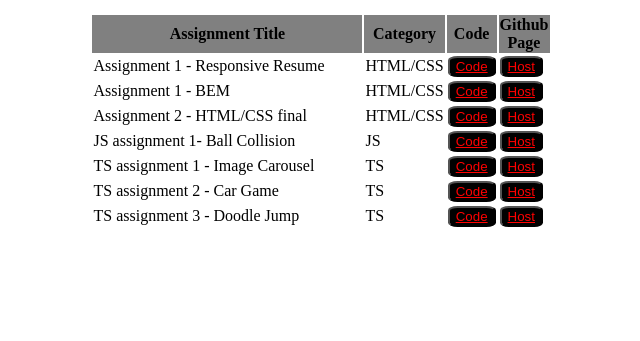
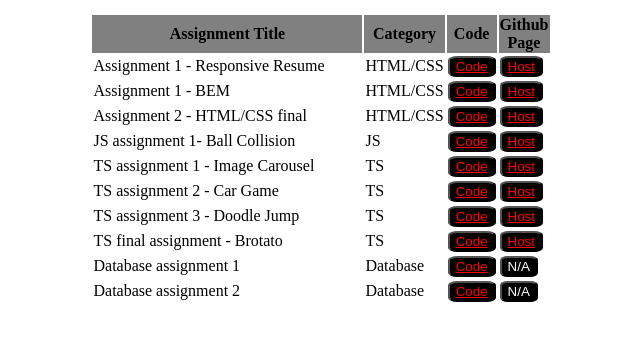
Before and after one commit to kalexrt/LF_Fellowship_Assignment, a plain HTML site: page index.html in a window 1280 px wide. Shown: the part 127-468 px from the top of the page, without its empty margins (319-959 px from the left). Drawn offline with Linux system fonts and the light colour scheme.

Commit message:
DB assignment 2

```diff
--- a/index.html
+++ b/index.html
@@ -66,6 +66,24 @@
                     <td><button class="btn"><a href="https://github.com/kalexrt/DoodleJump">Code</a></button></td>
                     <td><button class="btn"><a href="https://doodle-jump-eta.vercel.app/">Host</a></button></td>
                 </tr>
+                <tr>
+                    <td>TS final assignment - Brotato</td>
+                    <td>TS</td>
+                    <td><button class="btn"><a href="https://github.com/kalexrt/Brotato">Code</a></button></td>
+                    <td><button class="btn"><a href="https://brotato-two.vercel.app/">Host</a></button></td>
+                </tr>
+                <tr>
+                    <td>Database assignment 1</td>
+                    <td>Database</td>
+                    <td><button class="btn"><a href="https://github.com/kalexrt/dbDay1">Code</a></button></td>
+                    <td><button class="btn">N/A</button></td>
+                </tr>
+                <tr>
+                    <td>Database assignment 2</td>
+                    <td>Database</td>
+                    <td><button class="btn"><a href="https://github.com/kalexrt/dbDay2">Code</a></button></td>
+                    <td><button class="btn">N/A</button></td>
+                </tr>
             </table>
         </div>
     </main>
--- a/style.css
+++ b/style.css
@@ -15,6 +15,7 @@ th{
 .btn{
     background-color: black;
     border-radius: 20%;
+    color: white;
 }
 
 a{
```
